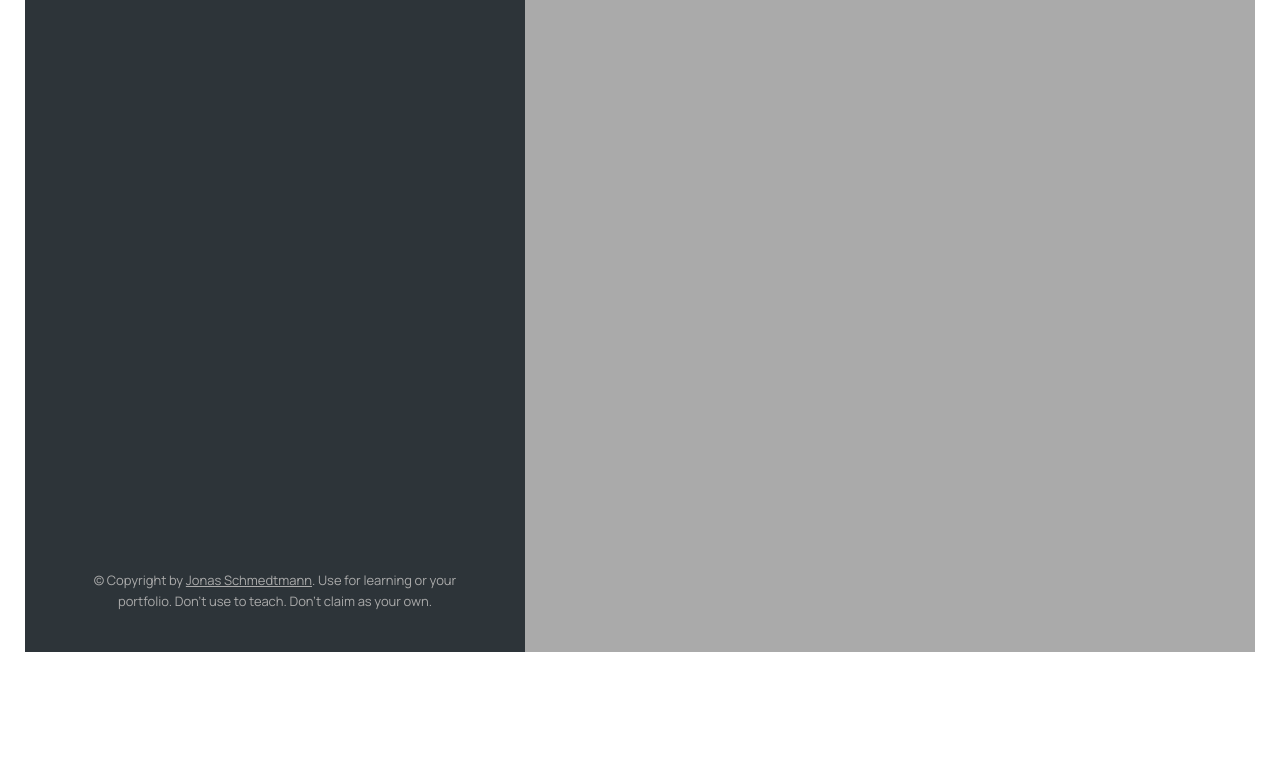
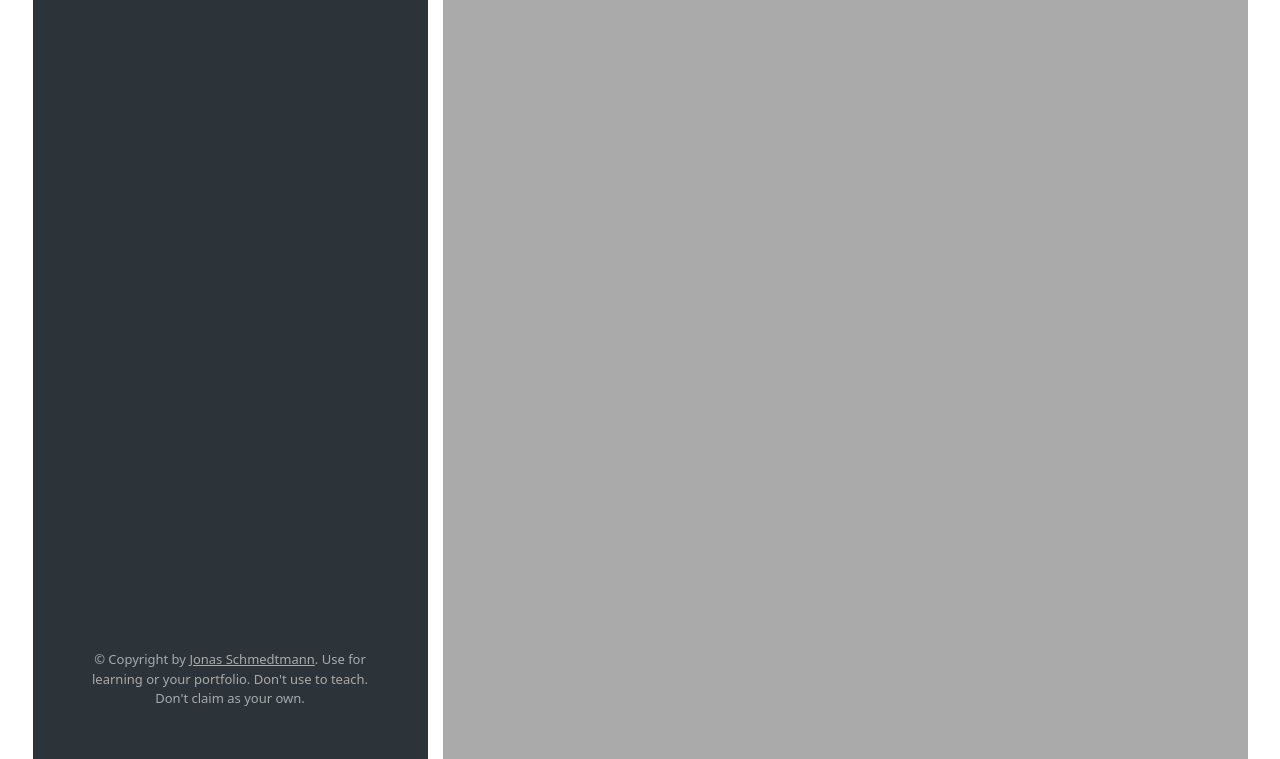
Before and after one commit to Ahmed2398/MapApp, a plain HTML site: page index.html in a window 1280 px wide. Shown: the part 123-882 px from the top of the page. Before the commit the page ends 800 px from the top, so only its background shows below. Drawn offline with nearby package versions, Linux system fonts and the light colour scheme.

Commit message:
edit style

```diff
--- a/index.html
+++ b/index.html
@@ -16,12 +16,17 @@
   <script src="https://unpkg.com/leaflet@1.8.0/dist/leaflet.js"
     integrity="sha512-BB3hKbKWOc9Ez/TAwyWxNXeoV9c1v6FIeYiBieIWkpLjauysF18NzgR1MBNBXf8/KABdlkX68nAhlwcDFLGPCQ=="
     crossorigin=""></script>
+    <link href="https://cdn.jsdelivr.net/npm/bootstrap@5.0.2/dist/css/bootstrap.min.css" rel="stylesheet" integrity="sha384-EVSTQN3/azprG1Anm3QDgpJLIm9Nao0Yz1ztcQTwFspd3yD65VohhpuuCOmLASjC" crossorigin="anonymous">
+
   <script defer src="script.js"></script>
 
   <title>mapty // Map your workouts</title>
 </head>
 
 <body>
+  <div class="container-fluid">
+    <div class="row">
+      <div class="col-lg-4 col-sm-12">
         <div class="sidebar">
           <img src="logo.png" alt="Logo" class="logo" />
 
@@ -109,8 +114,19 @@
             as your own.
           </p>
         </div>
+      </div>
+      <div class="col-lg-8 col-sm-12">
+        <div id="map"></div>
 
-  <div id="map"></div>
+      </div>
+    </div>
+  </div>
+
+
+
+  <script src="https://cdn.jsdelivr.net/npm/bootstrap@5.0.2/dist/js/bootstrap.bundle.min.js" integrity="sha384-MrcW6ZMFYlzcLA8Nl+NtUVF0sA7MsXsP1UyJoMp4YLEuNSfAP+JcXn/tWtIaxVXM" crossorigin="anonymous"></script>
+<!--JS Separate -->
+<script src="https://cdn.jsdelivr.net/npm/@popperjs/core@2.9.2/dist/umd/popper.min.js" integrity="sha384-IQsoLXl5PILFhosVNubq5LC7Qb9DXgDA9i+tQ8Zj3iwWAwPtgFTxbJ8NT4GN1R8p" crossorigin="anonymous"></script>
 </body>
 
 </html>
```
Lines whose indentation alone changed are shown as unchanged.
